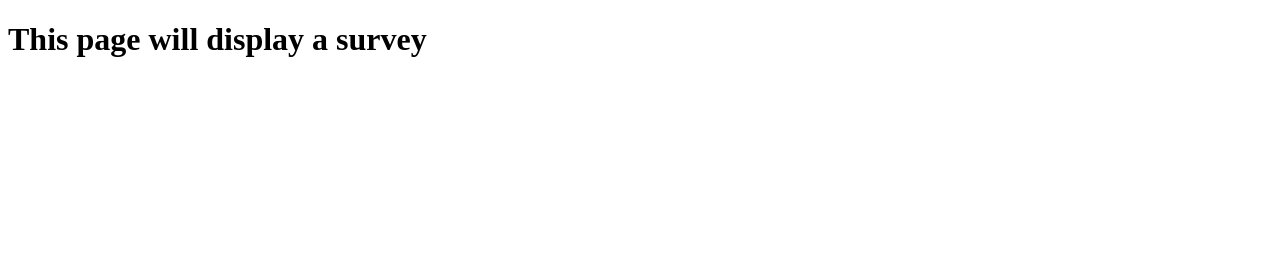
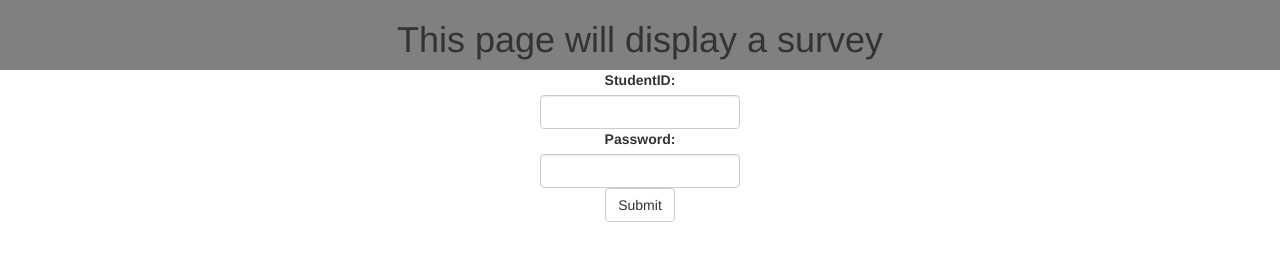
Before and after one commit to Sburleson/CS310Proj, a plain HTML site: page surveyPage.html in a window 1280 px wide. Drawn offline with nearby package versions, Linux system fonts and the light colour scheme.

Commit message:
added a little to the survey page

```diff
--- a/index.css
+++ b/index.css
@@ -41,3 +41,16 @@ header {
 .navigation-bar li.active {
     font-weight: bold;
 }
+
+.input{
+    width: 200px;
+    align-content: center;
+}
+
+form{
+    display:inline-block;
+}
+
+#login{
+    text-align: center;
+}
--- a/surveyPage.html
+++ b/surveyPage.html
@@ -4,9 +4,28 @@
     <meta charset="UTF-8">
     <meta http-equiv="X-UA-Compatible" content="IE=edge">
     <meta name="viewport" content="width=device-width, initial-scale=1.0">
+    <link rel="stylesheet" href="index.css">
+    <link rel="stylesheet" href="https://maxcdn.bootstrapcdn.com/bootstrap/3.4.1/css/bootstrap.min.css">
     <title>Document</title>
 </head>
 <body>
-    <h1>This page will display a survey</h1>
+    <main>
+        <nav class="navigation-bar">
+        <h1>This page will display a survey</h1>
+        </nav>
+        <div id= "login">
+        <form action="action_page.php">
+            <div class="input" class ="form-group">
+            <label for="studentID">StudentID:</label>
+            <input type="StudentID" class="form-control" id="StudentID">
+            </div>
+            <div class="input" class = "form-group">
+            <label for="pwd">Password:</label>
+            <input type="password" class="form-control" id="pwd">
+            </div>
+            <button type="submit" class="btn btn-default">Submit</button>
+        </form>
+        </div>
+    </main>
 </body>
 </html>
```
